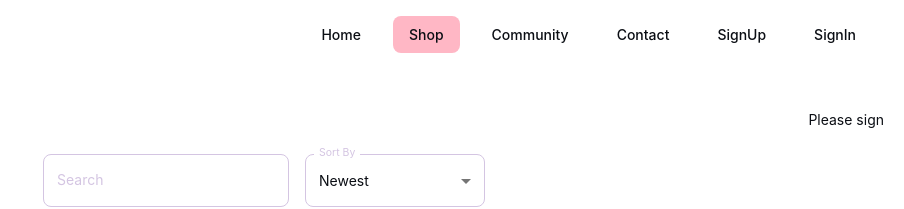
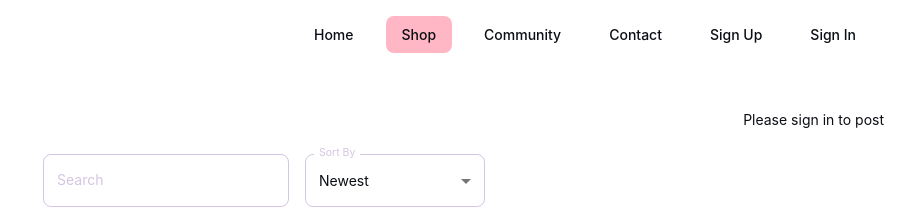
Before and after one commit to 423S26/project1, a React (Vite) app: page /shop in a window 1280 px wide. Shown: the top 209 px of the page, without its empty margins (376-1280 px from the left). Built offline with nearby package versions, Linux system fonts and the light colour scheme; no server answers; the database is empty.

Commit message:
improved UX for SignIn add Logout functionality

```diff
--- a/src/components/Nav.jsx
+++ b/src/components/Nav.jsx
@@ -1,15 +1,55 @@
 import NavItem from "./NavItem";
+import { auth } from "../firebase";
+import { onAuthStateChanged, signOut } from "firebase/auth";
+import { useState, useEffect } from "react";
+import { useNavigate } from "react-router-dom";
 
 function Nav(){
+    const [user, setUser] = useState(null);
+    const navigate = useNavigate();
+    useEffect(() => {
+        const unsubscribe = onAuthStateChanged(auth, (currentUser) => {
+            setUser(currentUser);
+        });
+
+        return () => unsubscribe();
+    }, []);
+
+    const handleLogout = async () => {
+        try {
+            await signOut(auth);
+            navigate("/");
+        } catch (error) {
+            console.error("Logout error:", error);
+        }
+    };
+
+
     return(
         <nav className="">
-            <div className="flex justify-end gap-4 px-8 py-4">
+            <div className="flex items-center justify-end gap-4 px-8 py-4">
                 <NavItem to="/">Home</NavItem>
                 <NavItem to="/shop">Shop</NavItem>
                 <NavItem to="/community">Community</NavItem>
                 <NavItem to="/contact">Contact</NavItem>
-                <NavItem to="/signup">SignUp</NavItem>
-                <NavItem to="/signin">SignIn</NavItem>
+                {user ? (
+                    <>
+                    <span className="font-medium">
+                        Hello, {user.displayName || user.email}
+                    </span>
+                    <button
+                        onClick={handleLogout}
+                        className="font-medium px-3 py-1 rounded-lg transition-colors duration-200 hover:bg-[#8B9D83]"
+                    >
+                        Logout
+                    </button>
+                    </>
+                ) : (
+                    <>
+                        <NavItem to="/signup">Sign Up</NavItem>
+                        <NavItem to="/signin">Sign In</NavItem>
+                    </>
+                )}
             </div>
         </nav>
     )
--- a/src/components/RequireAuth.jsx
+++ b/src/components/RequireAuth.jsx
@@ -18,7 +18,7 @@ function AuthRequired({ children }) {
   if (loading) return null;
 
   if (!user) {
-    return <p>Please sign</p>;
+    return <p>Please sign in to post</p>;
   }
 
   return children;
--- a/src/components/sign-in/SignIn.tsx
+++ b/src/components/sign-in/SignIn.tsx
@@ -12,6 +12,7 @@ import MuiCard from "@mui/material/Card";
 import { styled } from "@mui/material/styles";
 import AppTheme from "../shared-theme/AppTheme";
 import { GoogleIcon } from "./components/CustomIcons";
+import { useNavigate } from "react-router-dom";
 
 import { auth, googleProvider } from "../../firebase";
 import { signInWithEmailAndPassword, signInWithPopup } from "firebase/auth";
@@ -38,6 +39,7 @@ const SignInContainer = styled(Stack)(({ theme }) => ({
 }));
 
 export default function SignIn() {
+    const navigate = useNavigate();
   const [email, setEmail] = React.useState("");
   const [password, setPassword] = React.useState("");
   const [error, setError] = React.useState("");
@@ -50,9 +52,8 @@ export default function SignIn() {
     try {
       const userCredential = await signInWithEmailAndPassword(auth, email, password);
       const user = userCredential.user;
-      alert(`Welcome back, ${user.displayName || "user"}!`);
       console.log("Signed in user:", user);
-      // TODO: redirect to dashboard/home
+      navigate("/");   // send user to home
     } catch (err: any) {
       console.error(err);
       setError(err.message);
@@ -64,9 +65,9 @@ export default function SignIn() {
     try {
       const result = await signInWithPopup(auth, googleProvider);
       const user = result.user;
-      alert(`Welcome back, ${user.displayName || "Google user"}!`);
       console.log("Google user:", user);
-      // TODO: redirect to dashboard/home
+      navigate("/"); // redirect to home
+
     } catch (err: any) {
       console.error(err);
       setError(err.message);
```
